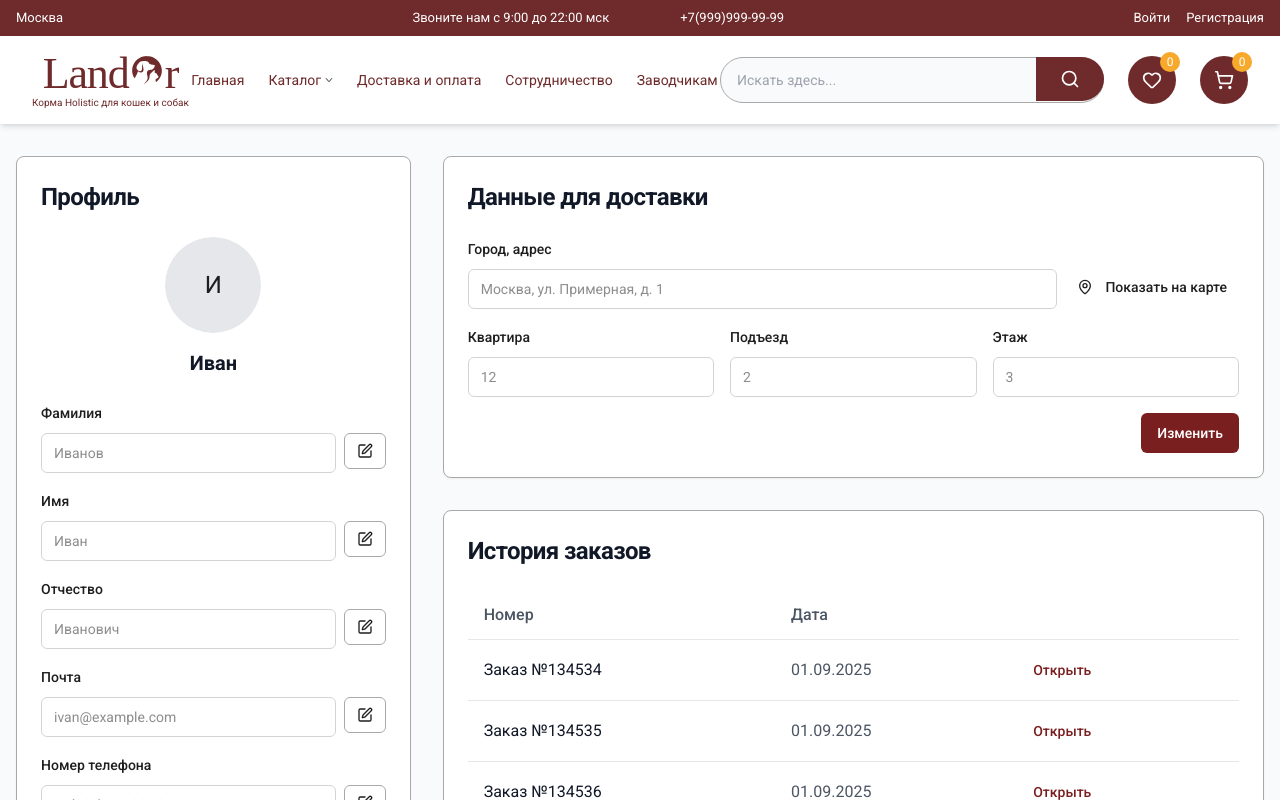
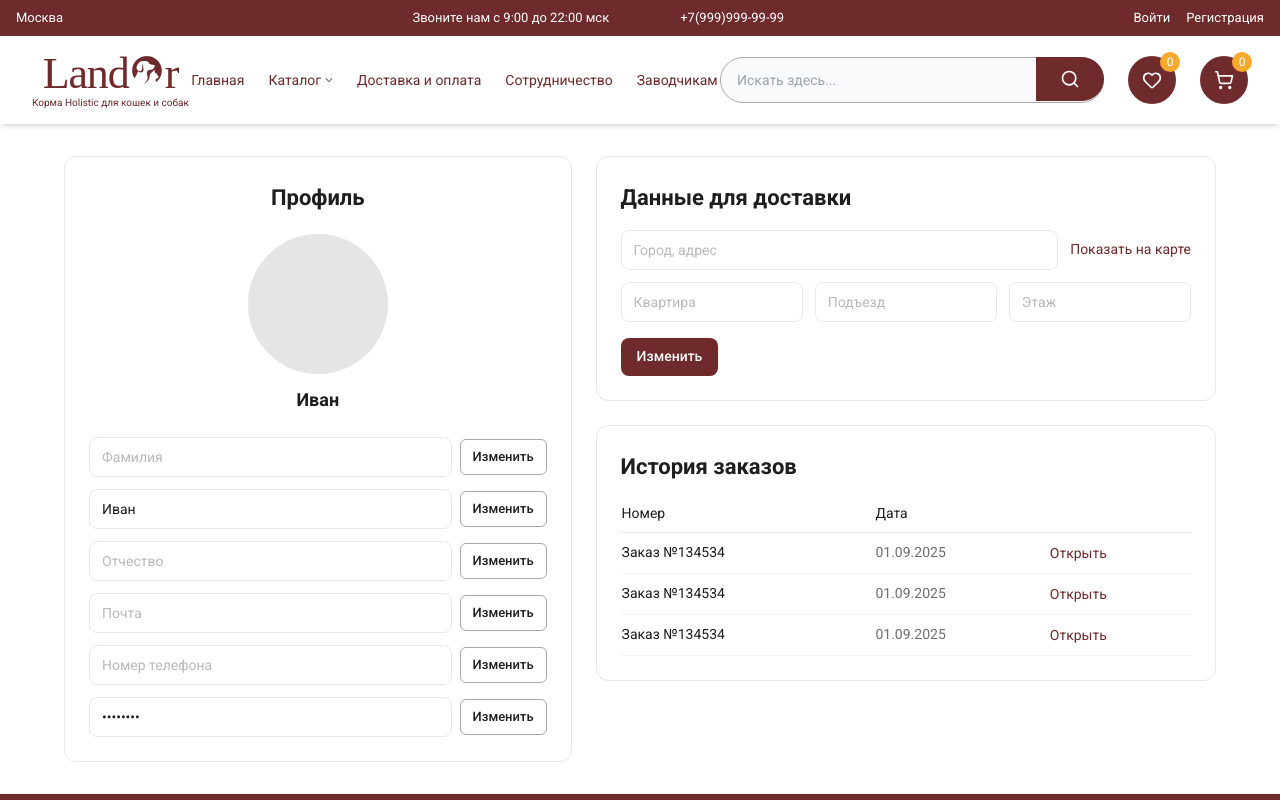
Before and after one commit to proffsenya/landor-shop, a React (Vite) app: page /profile in a window 1280 px wide. Shown: the top 800 px of the page. Built offline with nearby package versions, Linux system fonts and the light colour scheme; a web font is replaced by a local one.

Commit message:
Profile successfully without api

```diff
--- a/client/pages/Profile.jsx
+++ b/client/pages/Profile.jsx
@@ -2,372 +2,266 @@ import { useState } from "react";
 import Header from "@/components/Header";
 import Footer from "@/components/Footer";
 import { Button } from "@/components/ui/button";
-import { Card, CardContent, CardHeader, CardTitle } from "@/components/ui/card";
-import { Input } from "@/components/ui/input";
-import { Label } from "@/components/ui/label";
-import { Avatar, AvatarFallback, AvatarImage } from "@/components/ui/avatar";
-import { Edit, MapPin } from "lucide-react";
 
-// Моковые данные пользователя
+// Моки
 const mockUser = {
   firstName: "Иван",
-  lastName: "Иванов",
-  middleName: "Иванович",
-  email: "ivan@example.com",
-  phone: "+7(999)999-99-99",
-  avatar: null
+  lastName: "",
+  middleName: "",
+  email: "",
+  phone: "",
+  avatar: null,
 };
 
-// Моковые данные доставки
 const mockDelivery = {
-  city: "Москва",
-  address: "ул. Примерная, д. 1",
-  apartment: "12",
-  entrance: "2",
-  floor: "3"
+  city: "",
+  address: "",
+  apartment: "",
+  entrance: "",
+  floor: "",
 };
 
-// Моковые данные заказов
 const mockOrders = [
   { id: "134534", date: "01.09.2025" },
-  { id: "134535", date: "01.09.2025" },
-  { id: "134536", date: "01.09.2025" }
+  { id: "134534", date: "01.09.2025" },
+  { id: "134534", date: "01.09.2025" },
 ];
+
+// Ряд с инпутом и маленькой кнопкой справа (как раньше)
+function RowWithButton({
+  placeholder,
+  value,
+  onChange,
+  isEditing,
+  onToggle,
+  type = "text",
+}) {
+  return (
+    <div className="flex items-center gap-2">
+      <input
+        type={type}
+        value={value}
+        onChange={(e) => onChange(e.target.value)}
+        placeholder={placeholder}
+        disabled={!isEditing}
+        className={`flex-1 h-10 rounded-lg border border-[#E8E8E8] bg-white px-3 text-[14px] text-[#1E1E1E] placeholder:text-[#B9B9B9] outline-none ${
+          isEditing ? "ring-1 ring-[#6F2A2B]/20" : ""
+        }`}
+      />
+      <Button
+        type="button"
+        size="sm"
+        variant="outline"
+        onClick={onToggle}
+        className="text-[13px]"
+      >
+        {isEditing ? "Сохранить" : "Изменить"}
+      </Button>
+    </div>
+  );
+}
 
 export default function Profile() {
   const [user, setUser] = useState(mockUser);
   const [delivery, setDelivery] = useState(mockDelivery);
   const [orders] = useState(mockOrders);
 
-  // Состояния для редактирования полей
-  const [editingField, setEditingField] = useState(null);
-  const [editValues, setEditValues] = useState({});
+  const [editing, setEditing] = useState({
+    lastName: false,
+    firstName: false,
+    middleName: false,
+    email: false,
+    phone: false,
+    delivery: false,
+  });
 
-  const handleEditField = (field) => {
-    setEditingField(field);
-    setEditValues(prev => ({
-      ...prev,
-      [field]: user[field] || ""
-    }));
-  };
-
-  const handleSaveField = (field) => {
-    setUser(prev => ({
-      ...prev,
-      [field]: editValues[field]
-    }));
-    setEditingField(null);
-    setEditValues({});
-  };
-
-  const handleCancelEdit = () => {
-    setEditingField(null);
-    setEditValues({});
-  };
-
-  const handleDeliveryEdit = () => {
-    // Здесь будет логика редактирования данных доставки
-    console.log('Редактирование данных доставки');
-  };
-
-  const handleOrderClick = (orderId) => {
-    // Здесь будет логика перехода к деталям заказа
-    console.log('Открыть заказ:', orderId);
-  };
+  const toggle = (key) => setEditing((s) => ({ ...s, [key]: !s[key] }));
 
   return (
-    <div className="min-h-screen bg-gray-50">
+    <div className="min-h-screen bg-white">
       <Header />
 
-      <div className="container mx-auto px-4 py-8">
-        <div className="grid grid-cols-1 lg:grid-cols-3 gap-8">
-          {/* Левая колонка - Профиль */}
-          <div className="lg:col-span-1">
-            <Card>
-              <CardHeader>
-                <CardTitle className="text-2xl font-bold text-gray-900">Профиль</CardTitle>
-              </CardHeader>
-              <CardContent className="space-y-6">
-                {/* Аватар */}
-                <div className="flex flex-col items-center space-y-4">
-                  <Avatar className="w-24 h-24">
-                    <AvatarImage src={user.avatar} />
-                    <AvatarFallback className="text-2xl bg-gray-200">
-                      {user.firstName?.charAt(0) || "И"}
-                    </AvatarFallback>
-                  </Avatar>
-                  <h3 className="text-xl font-semibold text-gray-900">{user.firstName}</h3>
-                </div>
+      <div className="container mx-auto px-[64px] py-8">
+        <div className="grid grid-cols-1 lg:grid-cols-[0.9fr_1.1fr] gap-6">
+          {/* Профиль — уменьшенный */}
+          <div className="border border-[#E8E8E8] rounded-xl p-6">
+            <h2 className="text-[22px] font-semibold text-[#1E1E1E] text-center">
+              Профиль
+            </h2>
 
-                {/* Поля профиля */}
-                <div className="space-y-4">
-                  {/* Фамилия */}
-                  <div className="space-y-2">
-                    <Label htmlFor="lastName">Фамилия</Label>
-                    <div className="flex space-x-2">
-                      <Input
-                        id="lastName"
-                        value={editingField === 'lastName' ? editValues.lastName : user.lastName}
-                        onChange={(e) => setEditValues(prev => ({...prev, lastName: e.target.value}))}
-                        disabled={editingField !== 'lastName'}
-                        className="flex-1"
-                      />
-                      {editingField === 'lastName' ? (
-                        <div className="flex space-x-1">
-                          <Button size="sm" onClick={() => handleSaveField('lastName')}>
-                            ✓
-                          </Button>
-                          <Button size="sm" variant="outline" onClick={handleCancelEdit}>
-                            ✕
-                          </Button>
-                        </div>
-                      ) : (
-                        <Button size="sm" variant="outline" onClick={() => handleEditField('lastName')}>
-                          <Edit className="w-4 h-4" />
-                        </Button>
-                      )}
+            <div className="flex flex-col items-center mt-5">
+              <div className="w-[140px] h-[140px] rounded-full bg-[#E5E5E5]" />
+              <div className="mt-3 text-[18px] font-semibold text-[#1E1E1E]">
+                {user.firstName || "Иван"}
               </div>
             </div>
 
-                  {/* Имя */}
-                  <div className="space-y-2">
-                    <Label htmlFor="firstName">Имя</Label>
-                    <div className="flex space-x-2">
-                      <Input
-                        id="firstName"
-                        value={editingField === 'firstName' ? editValues.firstName : user.firstName}
-                        onChange={(e) => setEditValues(prev => ({...prev, firstName: e.target.value}))}
-                        disabled={editingField !== 'firstName'}
-                        className="flex-1"
+            <div className="mt-6 space-y-3">
+              <RowWithButton
+                placeholder="Фамилия"
+                value={user.lastName}
+                isEditing={editing.lastName}
+                onChange={(v) => setUser((s) => ({ ...s, lastName: v }))}
+                onToggle={() => toggle("lastName")}
               />
-                      {editingField === 'firstName' ? (
-                        <div className="flex space-x-1">
-                          <Button size="sm" onClick={() => handleSaveField('firstName')}>
-                            ✓
-                          </Button>
-                          <Button size="sm" variant="outline" onClick={handleCancelEdit}>
-                            ✕
-                          </Button>
-                        </div>
-                      ) : (
-                        <Button size="sm" variant="outline" onClick={() => handleEditField('firstName')}>
-                          <Edit className="w-4 h-4" />
-                        </Button>
-                      )}
-                    </div>
-                  </div>
-
-                  {/* Отчество */}
-                  <div className="space-y-2">
-                    <Label htmlFor="middleName">Отчество</Label>
-                    <div className="flex space-x-2">
-                      <Input
-                        id="middleName"
-                        value={editingField === 'middleName' ? editValues.middleName : user.middleName}
-                        onChange={(e) => setEditValues(prev => ({...prev, middleName: e.target.value}))}
-                        disabled={editingField !== 'middleName'}
-                        className="flex-1"
+              <RowWithButton
+                placeholder="Имя"
+                value={user.firstName}
+                isEditing={editing.firstName}
+                onChange={(v) => setUser((s) => ({ ...s, firstName: v }))}
+                onToggle={() => toggle("firstName")}
               />
-                      {editingField === 'middleName' ? (
-                        <div className="flex space-x-1">
-                          <Button size="sm" onClick={() => handleSaveField('middleName')}>
-                            ✓
-                          </Button>
-                          <Button size="sm" variant="outline" onClick={handleCancelEdit}>
-                            ✕
-                          </Button>
-                        </div>
-                      ) : (
-                        <Button size="sm" variant="outline" onClick={() => handleEditField('middleName')}>
-                          <Edit className="w-4 h-4" />
-                        </Button>
-                      )}
-                    </div>
-                  </div>
-
-                  {/* Почта */}
-                  <div className="space-y-2">
-                    <Label htmlFor="email">Почта</Label>
-                    <div className="flex space-x-2">
-                      <Input
-                        id="email"
+              <RowWithButton
+                placeholder="Отчество"
+                value={user.middleName}
+                isEditing={editing.middleName}
+                onChange={(v) => setUser((s) => ({ ...s, middleName: v }))}
+                onToggle={() => toggle("middleName")}
+              />
+              <RowWithButton
+                placeholder="Почта"
+                value={user.email}
+                isEditing={editing.email}
+                onChange={(v) => setUser((s) => ({ ...s, email: v }))}
+                onToggle={() => toggle("email")}
                 type="email"
-                        value={editingField === 'email' ? editValues.email : user.email}
-                        onChange={(e) => setEditValues(prev => ({...prev, email: e.target.value}))}
-                        disabled={editingField !== 'email'}
-                        className="flex-1"
               />
-                      {editingField === 'email' ? (
-                        <div className="flex space-x-1">
-                          <Button size="sm" onClick={() => handleSaveField('email')}>
-                            ✓
-                          </Button>
-                          <Button size="sm" variant="outline" onClick={handleCancelEdit}>
-                            ✕
-                          </Button>
-                        </div>
-                      ) : (
-                        <Button size="sm" variant="outline" onClick={() => handleEditField('email')}>
-                          <Edit className="w-4 h-4" />
-                        </Button>
-                      )}
-                    </div>
-                  </div>
-
-                  {/* Номер телефона */}
-                  <div className="space-y-2">
-                    <Label htmlFor="phone">Номер телефона</Label>
-                    <div className="flex space-x-2">
-                      <Input
-                        id="phone"
-                        value={editingField === 'phone' ? editValues.phone : user.phone}
-                        onChange={(e) => setEditValues(prev => ({...prev, phone: e.target.value}))}
-                        disabled={editingField !== 'phone'}
-                        className="flex-1"
+              <RowWithButton
+                placeholder="Номер телефона"
+                value={user.phone}
+                isEditing={editing.phone}
+                onChange={(v) => setUser((s) => ({ ...s, phone: v }))}
+                onToggle={() => toggle("phone")}
               />
-                      {editingField === 'phone' ? (
-                        <div className="flex space-x-1">
-                          <Button size="sm" onClick={() => handleSaveField('phone')}>
-                            ✓
-                          </Button>
-                          <Button size="sm" variant="outline" onClick={handleCancelEdit}>
-                            ✕
-                          </Button>
-                        </div>
-                      ) : (
-                        <Button size="sm" variant="outline" onClick={() => handleEditField('phone')}>
-                          <Edit className="w-4 h-4" />
-                        </Button>
-                      )}
-                    </div>
-                  </div>
-
-                  {/* Пароль */}
-                  <div className="space-y-2">
-                    <Label htmlFor="password">Пароль</Label>
-                    <div className="flex space-x-2">
-                      <Input
-                        id="password"
+              {/* Пароль — только отображение, без редактирования */}
+              <div className="flex items-center gap-2">
+                <input
                   type="password"
-                        placeholder="••••••••"
+                  value={"••••••••"}
+                  placeholder="Пароль"
                   disabled
-                        className="flex-1"
+                  className="flex-1 h-10 rounded-lg border border-[#E8E8E8] bg-white px-3 text-[14px] text-[#1E1E1E] placeholder:text-[#B9B9B9] outline-none"
                 />
-                      <Button size="sm" variant="outline">
-                        <Edit className="w-4 h-4" />
+                <Button type="button" size="sm" variant="outline" className="text-[13px]">
+                  Изменить
                 </Button>
               </div>
             </div>
           </div>
-              </CardContent>
-            </Card>
+
+          {/* Правая колонка — меньше размеров */}
+          <div className="flex flex-col gap-6">
+            {/* Доставка */}
+            <div className="border border-[#E8E8E8] rounded-xl p-6">
+              <h2 className="text-[22px] font-semibold text-[#1E1E1E]">
+                Данные для доставки
+              </h2>
+
+              <div className="flex items-center gap-3 mt-4">
+                <input
+                  className="w-full h-10 rounded-lg border border-[#E8E8E8] bg-white px-3 text-[14px] placeholder:text-[#B9B9B9] outline-none"
+                  placeholder="Город, адрес"
+                  value={
+                    delivery.city || delivery.address
+                      ? [delivery.city, delivery.address].filter(Boolean).join(", ")
+                      : ""
+                  }
+                  disabled={!editing.delivery}
+                  onChange={(e) =>
+                    setDelivery((s) => {
+                      const val = e.target.value;
+                      const [city, ...rest] = val.split(",");
+                      return {
+                        ...s,
+                        city: city?.trim() || "",
+                        address: rest.join(",").trim(),
+                      };
+                    })
+                  }
+                />
+                <button
+                  type="button"
+                  className="text-[#6F2A2B] text-[14px] whitespace-nowrap hover:opacity-80"
+                >
+                  Показать на карте
+                </button>
               </div>
 
-          {/* Правая колонка */}
-          <div className="lg:col-span-2 space-y-8">
-            {/* Данные для доставки */}
-            <Card>
-              <CardHeader>
-                <CardTitle className="text-2xl font-bold text-gray-900">Данные для доставки</CardTitle>
-              </CardHeader>
-              <CardContent className="space-y-4">
-                {/* Город, адрес */}
-                <div className="space-y-2">
-                  <Label htmlFor="cityAddress">Город, адрес</Label>
-                  <div className="flex space-x-2">
-                    <Input
-                      id="cityAddress"
-                      value={`${delivery.city}, ${delivery.address}`}
-                      disabled
-                      className="flex-1"
+              <div className="grid grid-cols-3 gap-3 mt-3">
+                <input
+                  className="h-10 rounded-lg border border-[#E8E8E8] bg-white px-3 text-[14px] placeholder:text-[#B9B9B9] outline-none"
+                  placeholder="Квартира"
+                  value={delivery.apartment}
+                  disabled={!editing.delivery}
+                  onChange={(e) =>
+                    setDelivery((s) => ({ ...s, apartment: e.target.value }))
+                  }
                 />
-                    <Button variant="ghost" size="sm">
-                      <MapPin className="w-4 h-4 mr-1" />
-                      Показать на карте
+                <input
+                  className="h-10 rounded-lg border border-[#E8E8E8] bg-white px-3 text-[14px] placeholder:text-[#B9B9B9] outline-none"
+                  placeholder="Подъезд"
+                  value={delivery.entrance}
+                  disabled={!editing.delivery}
+                  onChange={(e) =>
+                    setDelivery((s) => ({ ...s, entrance: e.target.value }))
+                  }
+                />
+                <input
+                  className="h-10 rounded-lg border border-[#E8E8E8] bg-white px-3 text-[14px] placeholder:text-[#B9B9B9] outline-none"
+                  placeholder="Этаж"
+                  value={delivery.floor}
+                  disabled={!editing.delivery}
+                  onChange={(e) =>
+                    setDelivery((s) => ({ ...s, floor: e.target.value }))
+                  }
+                />
+              </div>
+
+              <div className="mt-4">
+                <Button
+                  type="button"
+                  onClick={() => toggle("delivery")}
+                  className="h-[38px] px-4 rounded-lg bg-[#6F2A2B] text-white text-[14px] hover:bg-[#5a2223]"
+                >
+                  {editing.delivery ? "Сохранить" : "Изменить"}
                 </Button>
               </div>
             </div>
 
-                {/* Квартира, Подъезд, Этаж */}
-                <div className="grid grid-cols-3 gap-4">
-                  <div className="space-y-2">
-                    <Label htmlFor="apartment">Квартира</Label>
-                    <Input
-                      id="apartment"
-                      value={delivery.apartment}
-                      disabled
-                    />
-                  </div>
-                  <div className="space-y-2">
-                    <Label htmlFor="entrance">Подъезд</Label>
-                    <Input
-                      id="entrance"
-                      value={delivery.entrance}
-                      disabled
-                    />
-                  </div>
-                  <div className="space-y-2">
-                    <Label htmlFor="floor">Этаж</Label>
-                    <Input
-                      id="floor"
-                      value={delivery.floor}
-                      disabled
-                    />
-                  </div>
-                </div>
+            {/* История заказов */}
+            <div className="border border-[#E8E8E8] rounded-xl p-6">
+              <h2 className="text-[22px] font-semibold text-[#1E1E1E]">
+                История заказов
+              </h2>
 
-                <div className="flex justify-end">
-                  <Button
-                    onClick={handleDeliveryEdit}
-                    className="bg-[hsl(var(--landor-primary))] hover:bg-[hsl(var(--landor-primary))]/90 text-white"
-                  >
-                    Изменить
-                  </Button>
-                </div>
-              </CardContent>
-            </Card>
-
-            {/* История заказов */}
-            <Card>
-              <CardHeader>
-                <CardTitle className="text-2xl font-bold text-gray-900">История заказов</CardTitle>
-              </CardHeader>
-              <CardContent>
-                <div className="overflow-x-auto">
+              <div className="mt-3 overflow-x-auto">
                 <table className="w-full">
                   <thead>
-                      <tr className="border-b border-gray-200">
-                        <th className="text-left py-3 px-4 font-medium text-gray-600">Номер</th>
-                        <th className="text-left py-3 px-4 font-medium text-gray-600">Дата</th>
-                        <th className="text-left py-3 px-4 font-medium text-gray-600"></th>
+                    <tr className="text-[#1E1E1E] border-b border-[#E8E8E8]">
+                      <th className="py-2 text-left font-normal text-[14px]">Номер</th>
+                      <th className="py-2 text-left font-normal text-[14px]">Дата</th>
+                      <th className="py-2 text-left font-normal text-[14px]"></th>
                     </tr>
                   </thead>
-                    <tbody className="divide-y divide-gray-200">
-                      {orders.map((order) => (
-                        <tr key={order.id} className="hover:bg-gray-50">
-                          <td className="py-3 px-4 text-gray-900">
-                            Заказ №{order.id}
-                          </td>
-                          <td className="py-3 px-4 text-gray-600">
-                            {order.date}
-                          </td>
-                          <td className="py-3 px-4">
-                            <Button
-                              variant="ghost"
-                              size="sm"
-                              onClick={() => handleOrderClick(order.id)}
-                              className="text-[hsl(var(--landor-primary))] hover:text-[hsl(var(--landor-primary))]/80"
+                  <tbody>
+                    {orders.map((o, idx) => (
+                      <tr key={idx} className="border-b border-[#F3F3F3]">
+                        <td className="py-2 text-[14px]">Заказ №{o.id}</td>
+                        <td className="py-2 text-[14px] text-[#6F6F6F]">{o.date}</td>
+                        <td className="py-2">
+                          <button
+                            type="button"
+                            className="text-[#6F2A2B] text-[14px] hover:opacity-80"
                           >
                             Открыть
-                            </Button>
+                          </button>
                         </td>
                       </tr>
                     ))}
                   </tbody>
                 </table>
               </div>
-              </CardContent>
-            </Card>
+            </div>
           </div>
         </div>
       </div>
```
Lines whose indentation alone changed are shown as unchanged.
